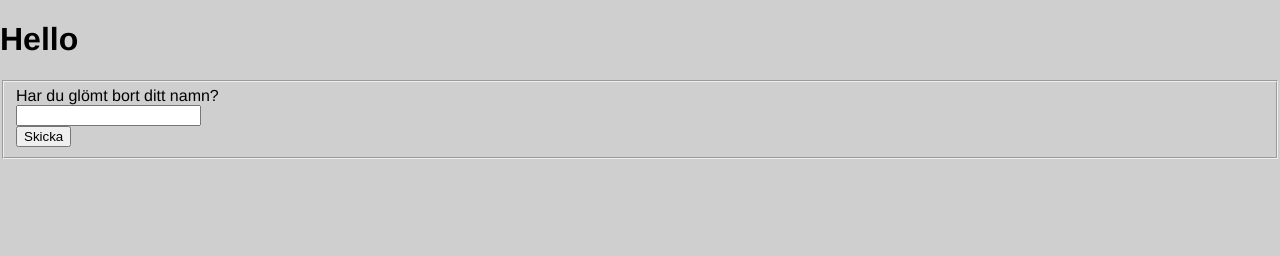
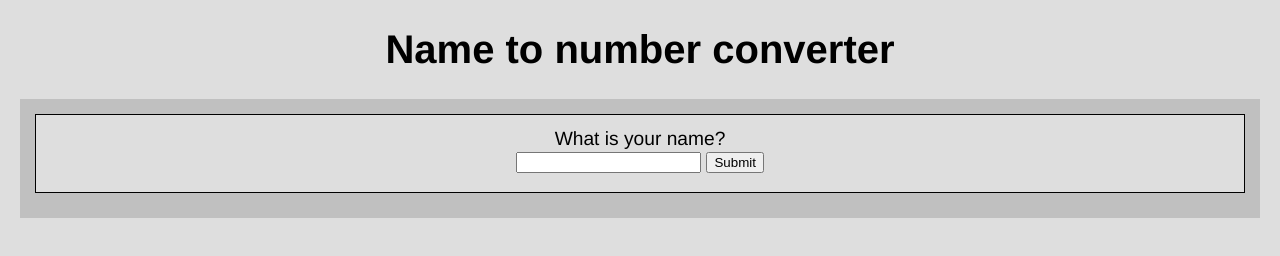
Before and after one commit to beatalinnea/NameToPokemon, a plain HTML site: page index.html in a window 1280 px wide. Drawn offline with Linux system fonts and the light colour scheme.

Commit message:
Edit css and finish calculations

```diff
--- a/index.html
+++ b/index.html
@@ -11,17 +11,17 @@
 
 <body>
   <header>
-    <h1>Hello</h1>
+    <h1>Name to number converter</h1>
   </header>
   <main>
-    <section id="result"></section>
     <form id="name-form" name="name-form">
       <fieldset id="name-input">
-          <label for="your-name">Har du glömt bort ditt namn?</label><br>
-          <input type="text" name="your-name" id="your-name" required pattern="[a-zA-Öa-ö]+"><br>
-          <input type="submit" value="Skicka" id="submit-name">
+          <label for="your-name">What is your name?</label><br>
+          <input type="text" name="your-name" id="your-name" required pattern="[a-zA-Öa-ö]+">
+          <input type="submit" value="Submit" id="submit-name">
       </fieldset>
-  </form>
+    </form>
+    <section id="result"></section>
   </main>
   <footer></footer>
 </body>
--- a/index.js
+++ b/index.js
@@ -7,31 +7,37 @@
 
 const form = document.querySelector('#name-form')
 form.addEventListener('submit', handleSubmit)
+const result = document.querySelector('#result')
 
 function handleSubmit (event) {
     event.preventDefault()
     const yourName = form.querySelector('#your-name')
 
-    const result = document.querySelector('#result')
-    if (result.childElementCount > 0) {
-        result.removeChild(result.firstElementChild)
+    while (result.childElementCount > 0) {
+        result.removeChild(result.lastElementChild)
     }
 
     const newP = document.createElement('p')
-    newP.textContent = yourName.value
+    newP.textContent = 'Hello, ' + yourName.value
     result.appendChild(newP)
     convertToNumber(yourName.value)
     yourName.value = ''
 }
 
 function convertToNumber (string) {
-    const nameArray = string.split('')
+    const nameArray = string.toLowerCase().split('')
     const numberArray = []
     const letters = ['a', 'b', 'c', 'd', 'e', 'f', 'g', 'h', 'i', 'j', 'k', 'l', 'm', 'n', 'o', 'p', 'q', 'r' ,'s', 't', 'u', 'v', 'w', 'x', 'y', 'z', 'å', 'ä', 'ö']
     for (let i = 0; i < nameArray.length; i++) {
         numberArray.push(letters.indexOf(nameArray[i]) + 1)
     }
-    console.log(numberArray)
+    // If you want to show the numbers:
+    /*
+    const str = numberArray.toString().replace(/,/g, ' + ')
+    const newP = document.createElement('p')
+    newP.textContent = str
+    result.appendChild(newP)
+    */
     sumNumbers(numberArray)
 }
 
@@ -40,5 +46,10 @@ function sumNumbers (array) {
     for (let i = 0; i < array.length; i++) {
         sum += array[i]
     }
-    console.log(sum)
+    const newP = document.createElement('p')
+    newP.textContent = 'Your number is...'
+    const newH = document.createElement('h1')
+    newH.textContent = sum
+    result.appendChild(newP)
+    result.appendChild(newH)
 }
--- a/styles.css
+++ b/styles.css
@@ -1,6 +1,31 @@
 body {
-	background-color: #cfcfcf;
-	margin: 0px;
+	background-color: #dedede;
+	margin: 20px;
 	padding: 0px;
 	font-family:'Franklin Gothic Medium', 'Arial Narrow', Arial, sans-serif;
+	text-align: center;
+	font-size: 1.2rem;
 }
+
+main {
+	padding: 15px;
+	background-color: rgb(192, 192, 192);
+}
+
+form {
+border: solid black 1px;
+background-color: #dedede;
+padding: 7px;
+}
+
+fieldset {
+	border: none;
+}
+
+section {
+	margin-top: 10px;
+}
+
+h1 {
+	font-size: 2.5rem;
+}
```
